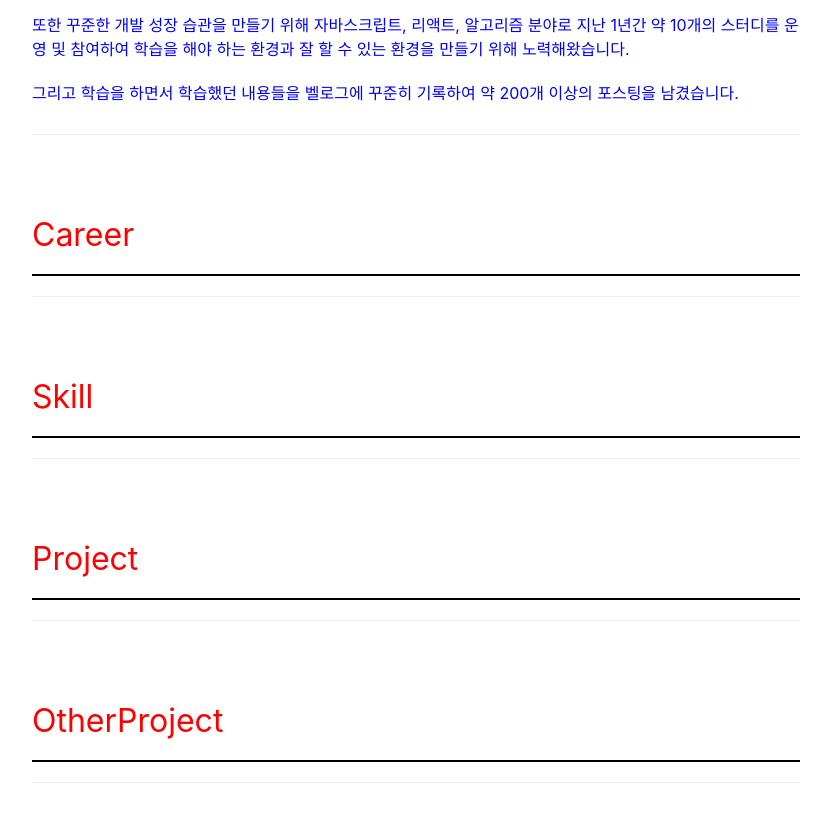
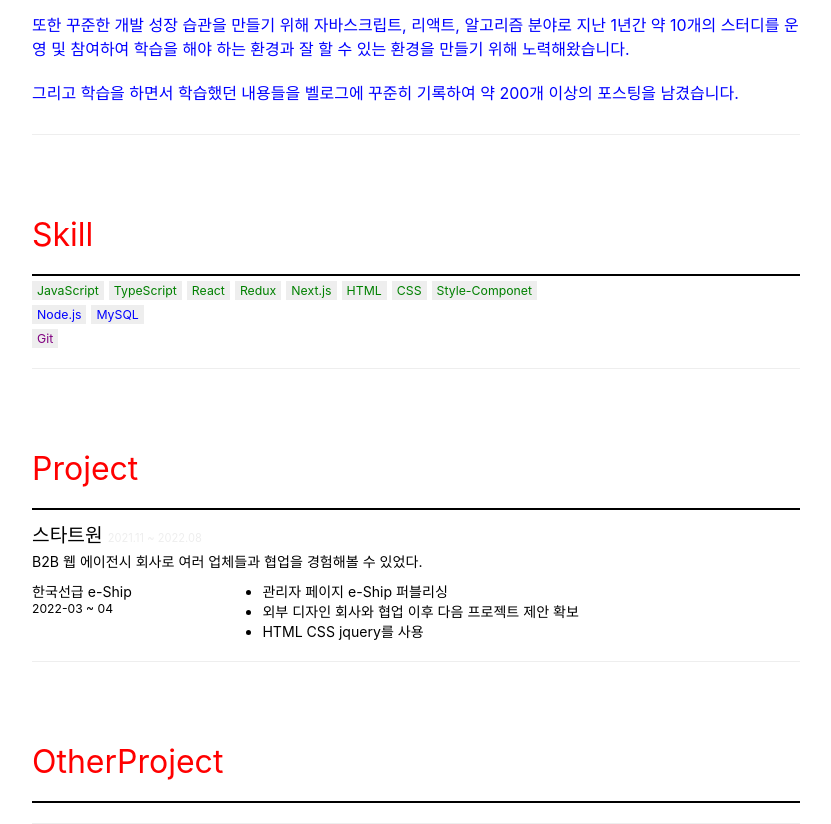
Before and after one commit to bak2670/newportfolio, a React (Create React App) app: page / in a window 1280 px wide. Shown: the part 740-1564 px from the top of the page, without its empty margins (224-1055 px from the left). Before the commit the page ends 1523 px from the top, so only its background shows below. Built offline with nearby package versions, Linux system fonts and the light colour scheme.

Commit message:
프로젝트 데이터 생성 전

```diff
--- a/src/App.tsx
+++ b/src/App.tsx
@@ -13,7 +13,7 @@ function App() {
     <div className="container">
       <Contact/>
       <Intro/>
-      <Career/>
+      {/* <Career/> */}
       <Skill/>
       <Project/>
       <OtherProject/>
--- a/src/component/Career.tsx
+++ b/src/component/Career.tsx
@@ -1,11 +1,28 @@
 import * as Common from "../style/Common"
+import styled from 'styled-components';
+
 
 function Career(){
+
+    const CareerItem = styled.div`
+        display: flex;
+        align-items: center;
+        justify-content: space-between;
+        padding-top: 15px;
+        font-size: 1em;
+    `
 
     return(
         <Common.Section>
             <p className='title'>Career</p>
-
+            <CareerItem>
+                <p>스타트원</p>
+                <p>2021.11 ~ 2022.08</p>
+            </CareerItem>
+            <CareerItem>
+                <p>서우엠에스</p>
+                <p>2022.09 ~ 2022.02</p>
+            </CareerItem>
         </Common.Section>
     )
 }
--- a/src/component/Project.tsx
+++ b/src/component/Project.tsx
@@ -1,10 +1,47 @@
 import * as Common from "../style/Common"
+import * as Express from "../style/Express"
+import data from "../data.json";
+import { useEffect } from "react";
+
+interface Iproject{
+    id:number,
+    company:String,
+    companydate:String,
+    companycontent:String
+}
 
 function Project(){
 
+
+
+    useEffect(()=>{
+        console.log(typeof(data))
+    },[])
     return(
         <Common.Section>
             <p className='title'>Project</p>
+            <Express.ExpressItem>
+                <Express.Company>
+                        <p className="company-name">스타트원<span className="company-date">2021.11 ~ 2022.08</span></p>
+                        <p className="company-content">B2B 웹 에이전시 회사로 여러 업체들과 협업을 경험해볼 수 있었다.</p>
+                </Express.Company>
+                <Express.Express>
+                    <Express.ExpressName>
+                        <p className="express-name">한국선급 e-Ship</p>
+                        <p className="express-date">2022-03 ~ 04</p>
+                    </Express.ExpressName>
+                    <Express.ExpressContent>
+                    <ul>
+                        <li>관리자 페이지 e-Ship 퍼블리싱</li>
+                        <li>외부 디자인 회사와 협업 이후 다음 프로젝트 제안 확보</li>
+                        <li>HTML CSS jquery를 사용</li>
+                    </ul>
+                    </Express.ExpressContent>
+                </Express.Express>
+
+            </Express.ExpressItem>
+
+
 
         </Common.Section>
     )
--- a/src/component/Skill.tsx
+++ b/src/component/Skill.tsx
@@ -1,10 +1,51 @@
 import * as Common from "../style/Common"
+import styled from 'styled-components';
+function Skill(){
 
-function Skill(){
+    const SkillItemBox = styled.div`
+        width: 100%;
+        display: flex;
+        align-items: center;
+        justify-content: flex-start;
+        margin-top: 5px;
+
+        &.back{color:blue}
+        &.front{color:green}
+        &.git{color:purple}
+    `
+    const SkillItem = styled.div`
+        padding: 2px 5px;
+        background-color: #eee;
+        margin-left: 5px;
+        font-size: 0.77em;
+
+        &:first-child{
+            margin-left: 0px;
+        }
+
+
+
+    `
     return(
         <Common.Section>
             <p className='title'>Skill</p>
-
+            <SkillItemBox className="front">
+                <SkillItem>JavaScript</SkillItem>
+                <SkillItem>TypeScript</SkillItem>
+                <SkillItem>React</SkillItem>
+                <SkillItem>Redux</SkillItem>
+                <SkillItem>Next.js</SkillItem>
+                <SkillItem>HTML</SkillItem>
+                <SkillItem>CSS</SkillItem>
+                <SkillItem>Style-Componet</SkillItem>
+            </SkillItemBox>
+            <SkillItemBox className="back">
+                <SkillItem>Node.js</SkillItem>
+                <SkillItem>MySQL</SkillItem>
+            </SkillItemBox>
+            <SkillItemBox className="git">
+                <SkillItem>Git</SkillItem>
+            </SkillItemBox>
         </Common.Section>
     )
 }
--- /dev/null
+++ b/src/data.json
@@ -0,0 +1,40 @@
+    {
+        "projectlist": [
+          {
+            "id":0,
+            "company":"스타트원",
+            "companydate":"2021.11 ~ 2022.08",
+            "companycontent":"B2B 웹 에이전시 회사로 여러 업체들과 협업을 경험해볼 수 있었다.",
+            "project":[
+                {
+                    "projectid":0,
+                    "projectname":"한국선급 e-Ship",
+                    "projectdate":"2022-03 ~ 04",
+                    "projectcontent":[
+                        "관리자 페이지 e-Ship 퍼블리싱",
+                        "외부 디자인 회사와 협업 이후 다음 프로젝트 제안 확보",
+                        "HTML CSS jquery를 사용"
+                    ]
+                }
+            ]
+          },
+          {
+            "id":0,
+            "company":"스타트원",
+            "companydate":"2021.11 ~ 2022.08",
+            "companycontent":"B2B 웹 에이전시 회사로 여러 업체들과 협업을 경험해볼 수 있었다.",
+            "project":[
+                {
+                    "projectid":0,
+                    "projectname":"한국선급 e-Ship",
+                    "projectdate":"2022-03 ~ 04",
+                    "projectcontent":[
+                        "관리자 페이지 e-Ship 퍼블리싱",
+                        "외부 디자인 회사와 협업 이후 다음 프로젝트 제안 확보",
+                        "HTML CSS jquery를 사용"
+                    ]
+                }
+            ]
+          }
+        ]
+      }
--- /dev/null
+++ b/src/style/Express.ts
@@ -0,0 +1,48 @@
+import styled from 'styled-components';
+
+
+export const ExpressItem = styled.div`
+    width: 100%;
+    margin-top: 10px;
+
+`
+export const Company = styled.div`
+    width: 100%;
+    & .company-name{
+        font-size: 1.2em;
+    }
+    & .company-date{
+        font-size: 0.58em;
+        color: #eee;
+        margin-left: 5px;
+    }
+    & .company-content{
+        font-size: 0.88em;
+        margin-top: 3px;
+    }
+`
+
+
+export const Express = styled.div`
+    width: 100%;
+    display: flex;
+    align-items: flex-start;
+    justify-content: flex-start;
+    margin-top: 10px;
+
+`
+
+export const ExpressName = styled.div`
+    width: 30%;
+    & .express-name{
+        font-size: 0.88em;
+    }
+    & .express-date{
+        font-size: 0.76em;
+    }
+`
+
+export const ExpressContent = styled.div`
+    width: 70%;
+    font-size: 0.88em;
+`
```
